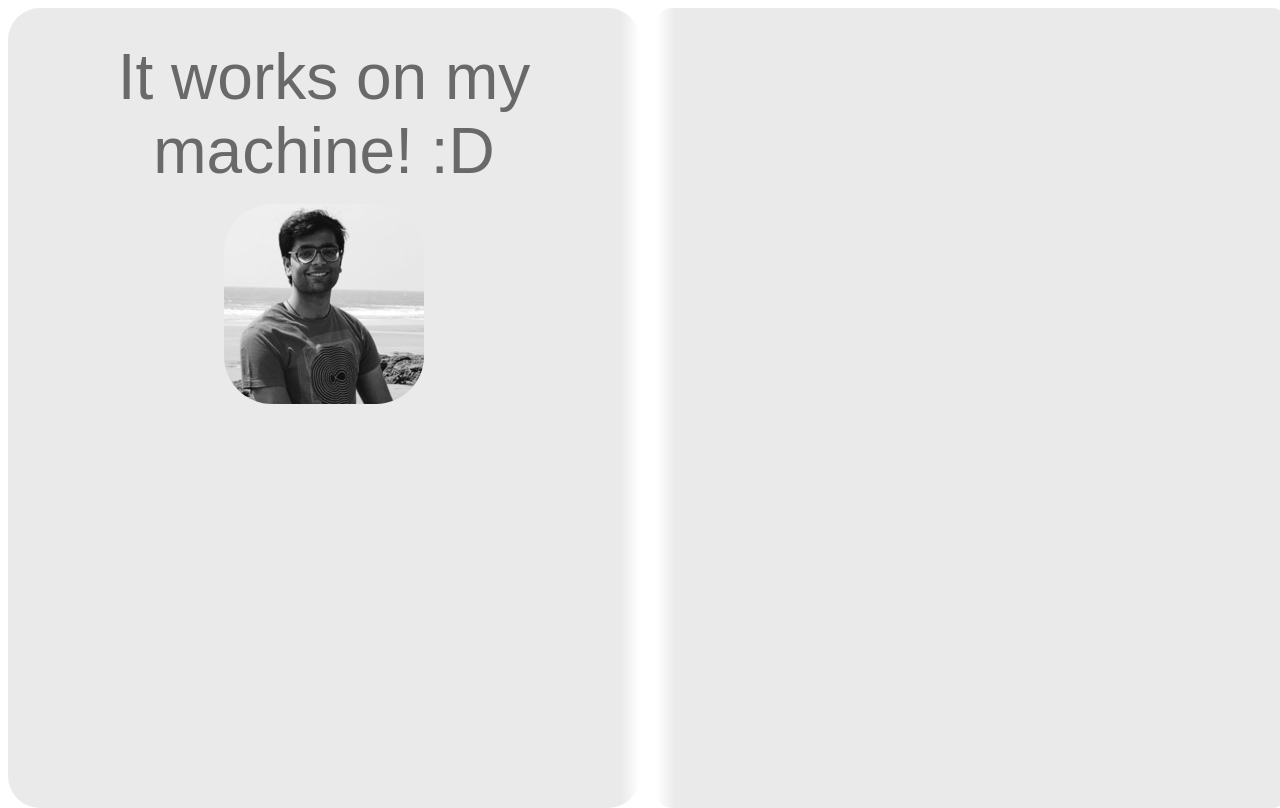
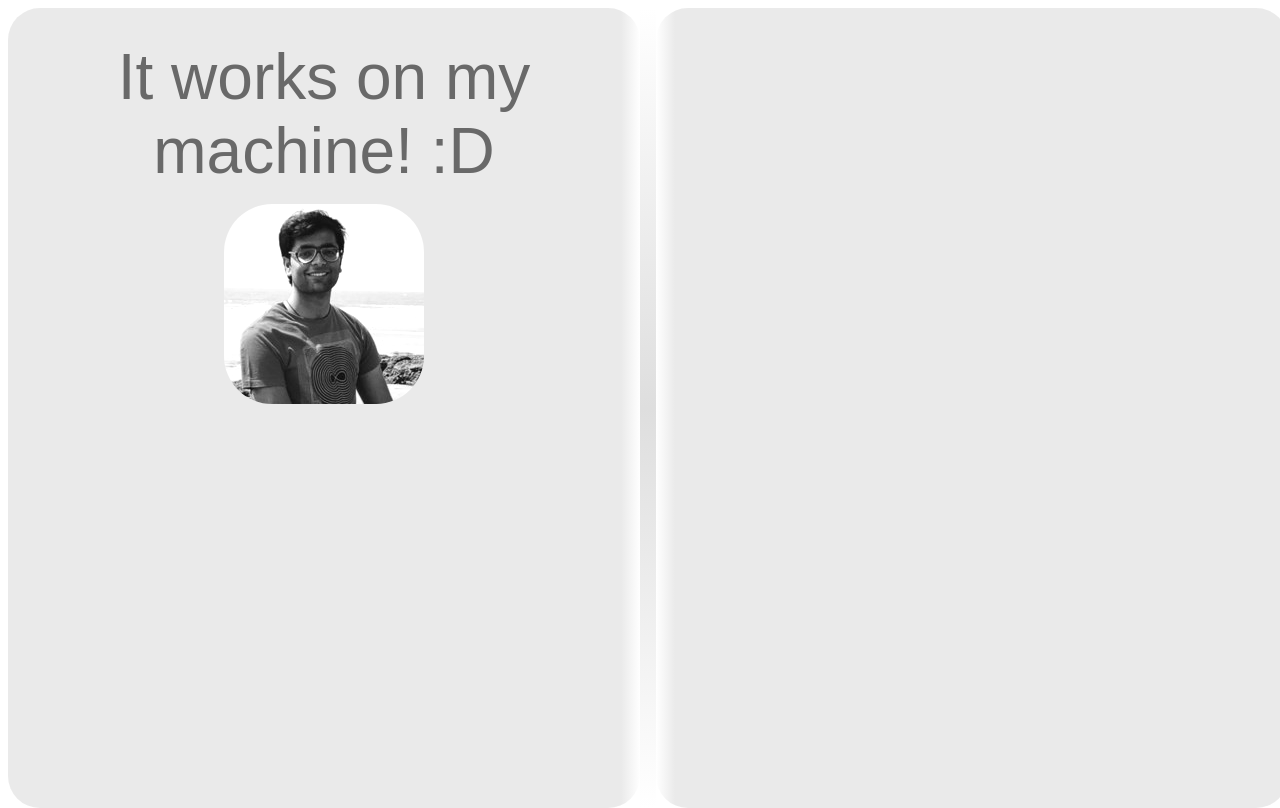
Before and after one commit to LohitakshTrehan/supreme-enigma, a website: page files/index.html in a window 1280 px wide. Drawn offline with Linux system fonts and the light colour scheme; files that its build step writes are made by us from their sources; files whose address does not match are found by name.

Commit message:
[content]:  - added a separator for page  - added build command  - updated CSS

```diff
--- a/files/index.html
+++ b/files/index.html
@@ -14,6 +14,10 @@
     <img class="aboutme-profile-pic" src="/imgfiles/me.jpeg" alt="Why is my Photo not getting displayed? :(">
   </div>
 
+  <!----------------------------Just a seprator---------------------------------------------------------->
+  <div class="separator">
+  </div>
+
   <!----------------------------Details Container-------------------------------------------------------->
   <div class="details-container">
 
--- a/package.json
+++ b/package.json
@@ -4,7 +4,8 @@
   "description": "my website",
   "main": "app.js",
   "scripts": {
-    "test": "echo \"Error: no test specified\" && exit 1"
+    "test": "echo \"Error: no test specified\" && exit 1",
+    "start": "npm i && nodemon app.js"
   },
   "repository": {
     "type": "git",
--- a/styles/main.css
+++ b/styles/main.css
@@ -10,7 +10,6 @@ body {
 }
 
 .aboutme-container {
-  margin-right: 0.5rem;
   background-image: linear-gradient(90deg, #eaeaea 97%, transparent);
   border-radius: 2rem;
   padding: 2rem;
@@ -31,12 +30,18 @@ body {
   margin-left: auto;
   margin-right: auto;
   border-radius: 3rem;
+  filter: brightness(120%);
+}
+
+.separator {
+  background-image: linear-gradient(180deg, transparent, #dedede, transparent);
+  height: 100%;
+  width: 1rem;
 }
 
 .details-container {
-  margin-left: 0.5rem;
   background-image: linear-gradient(-90deg, #eaeaea 97%, transparent);
-  border-radius: 1rem;
+  border-radius: 2rem;
   padding: 2rem;
   flex: 1 1 0;
 }
```
